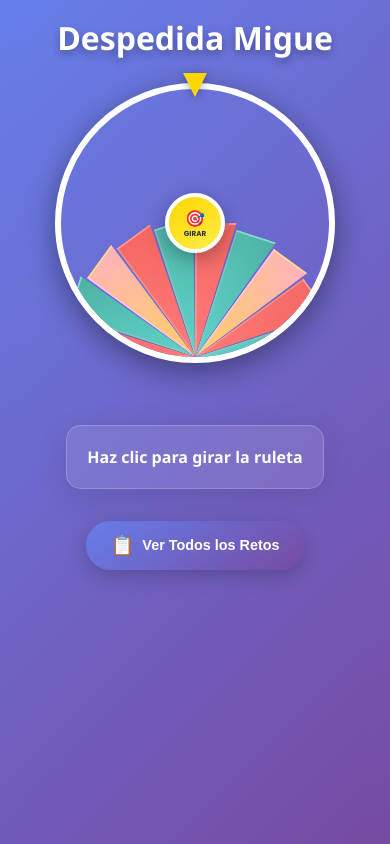
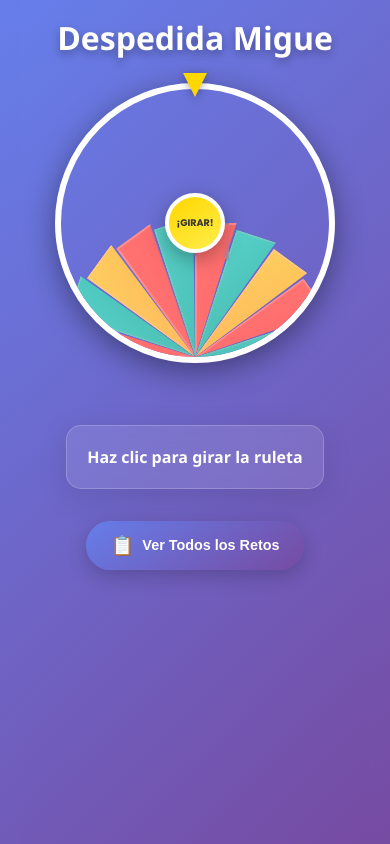
Before and after one commit to josedavidrs96/ruletaDespedida, an Angular app: page / in a window 390 px wide. Built offline with nearby package versions, Linux system fonts and the light colour scheme.

Commit message:
Improve roulette UI/UX: adjust button text, refine styles, and enhance responsiveness.

```diff
--- a/src/app/app.component.html
+++ b/src/app/app.component.html
@@ -16,8 +16,7 @@
             <button class="center-spin-button"
                     (click)="spinWithSound()"
                     [disabled]="isSpinning">
-                <span class="spin-icon">🎯</span>
-                <span class="spin-text">{{ isSpinning ? 'GIRANDO...' : 'GIRAR' }}</span>
+                <span class="spin-text">{{ isSpinning ? 'GIRANDO...' : '¡GIRAR!' }}</span>
             </button>
         </div>
     </div>
--- a/src/app/app.component.scss
+++ b/src/app/app.component.scss
@@ -205,6 +205,11 @@ body {
   font-family: 'Segoe UI', Tahoma, Geneva, Verdana, sans-serif;
   color: white;
   overflow-x: hidden;
+  padding-bottom: 3rem;
+
+  @media (max-width: 768px) {
+    padding-bottom: 4rem;
+  }
 }
 
 .title {
@@ -267,50 +272,60 @@ body {
   display: flex;
   align-items: flex-start;
   justify-content: center;
-  padding-top: 15px;
+  padding-top: 25px;
+  padding-left: 5px;
 
   @media (max-width: 768px) {
-    padding-top: 12px;
+    padding-top: 20px;
+    padding-left: 4px;
   }
 
   @media (max-width: 480px) {
-    padding-top: 10px;
+    padding-top: 16px;
+    padding-left: 3px;
   }
 }
 
 .segment-0 {
-  background: linear-gradient(45deg, #ff6b6b, #ee5a52);
+  background: linear-gradient(135deg, #ff6b6b 0%, #ff5252 100%);
+  border: 2px solid rgba(255, 255, 255, 0.3);
 }
 
 .segment-1 {
-  background: linear-gradient(45deg, #4ecdc4, #44a08d);
+  background: linear-gradient(135deg, #4ecdc4 0%, #26a69a 100%);
+  border: 2px solid rgba(255, 255, 255, 0.3);
 }
 
 .segment-2 {
-  background: linear-gradient(45deg, #feca57, #ff9ff3);
+  background: linear-gradient(135deg, #feca57 0%, #ff9f43 100%);
+  border: 2px solid rgba(255, 255, 255, 0.3);
 }
 
 .segment-text {
-  font-size: 0.65rem;
-  font-weight: bold;
+  font-size: 0.7rem;
+  font-weight: 900;
   text-align: center;
   color: white;
-  text-shadow: 1px 1px 2px rgba(0, 0, 0, 0.7);
-  line-height: 1.1;
+  text-shadow:
+    2px 2px 0px rgba(0, 0, 0, 0.8),
+    -1px -1px 0px rgba(0, 0, 0, 0.8),
+    1px -1px 0px rgba(0, 0, 0, 0.8),
+    -1px 1px 0px rgba(0, 0, 0, 0.8);
+  line-height: 1;
   transform: rotate(-9deg);
-  white-space: nowrap;
-  overflow: hidden;
-  text-overflow: ellipsis;
-  max-width: 80px;
+  white-space: normal;
+  word-wrap: break-word;
+  max-width: 90px;
+  height: fit-content;
 
   @media (max-width: 768px) {
-    font-size: 0.55rem;
-    max-width: 65px;
+    font-size: 0.6rem;
+    max-width: 75px;
   }
 
   @media (max-width: 480px) {
-    font-size: 0.5rem;
-    max-width: 55px;
+    font-size: 0.55rem;
+    max-width: 65px;
   }
 }
 
@@ -341,14 +356,13 @@ body {
   top: 50%;
   left: 50%;
   transform: translate(-50%, -50%);
-  width: 80px;
-  height: 80px;
+  width: 90px;
+  height: 90px;
   border-radius: 50%;
   background: linear-gradient(145deg, #ffd700, #ffed4a);
   border: 4px solid #fff;
   cursor: pointer;
   display: flex;
-  flex-direction: column;
   align-items: center;
   justify-content: center;
   box-shadow: 0 6px 20px rgba(0, 0, 0, 0.3);
@@ -356,13 +370,13 @@ body {
   z-index: 20;
 
   @media (max-width: 768px) {
-    width: 65px;
-    height: 65px;
+    width: 70px;
+    height: 70px;
   }
 
   @media (max-width: 480px) {
-    width: 55px;
-    height: 55px;
+    width: 60px;
+    height: 60px;
   }
 
   &:hover:not(:disabled) {
@@ -381,32 +395,19 @@ body {
   }
 }
 
-.spin-icon {
-  font-size: 1.5rem;
-  margin-bottom: 2px;
-
-  @media (max-width: 768px) {
-    font-size: 1.2rem;
-  }
-
-  @media (max-width: 480px) {
-    font-size: 1rem;
-  }
-}
-
 .spin-text {
-  font-size: 0.6rem;
+  font-size: 0.8rem;
   font-weight: bold;
   color: #333;
   text-align: center;
   line-height: 1;
 
   @media (max-width: 768px) {
-    font-size: 0.5rem;
+    font-size: 0.7rem;
   }
 
   @media (max-width: 480px) {
-    font-size: 0.45rem;
+    font-size: 0.6rem;
   }
 }
 
@@ -496,7 +497,15 @@ body {
   &.show {
     opacity: 1;
     transform: translateY(0);
-    max-height: 2000px;
+    max-height: none;
+    overflow: visible;
+  }
+
+  @media (max-width: 768px) {
+    &.show {
+      max-height: 80vh;
+      overflow-y: auto;
+    }
   }
 }
 
@@ -511,6 +520,15 @@ body {
   @media (max-width: 768px) {
     padding: 1rem;
     margin-bottom: 1rem;
+    border-radius: 15px;
+  }
+
+  &:last-child {
+    margin-bottom: 2rem;
+
+    @media (max-width: 768px) {
+      margin-bottom: 3rem;
+    }
   }
 }
 
```
